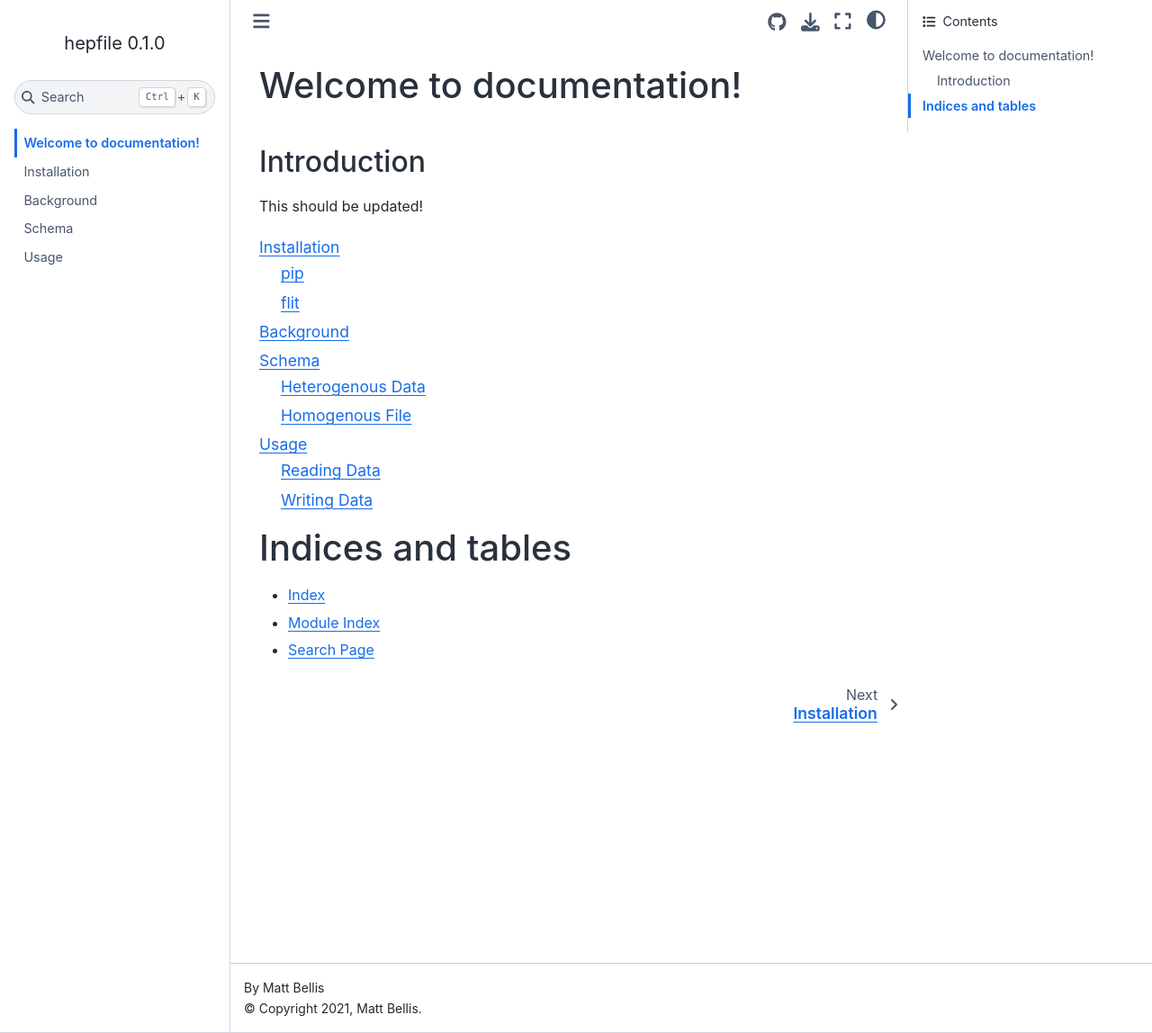
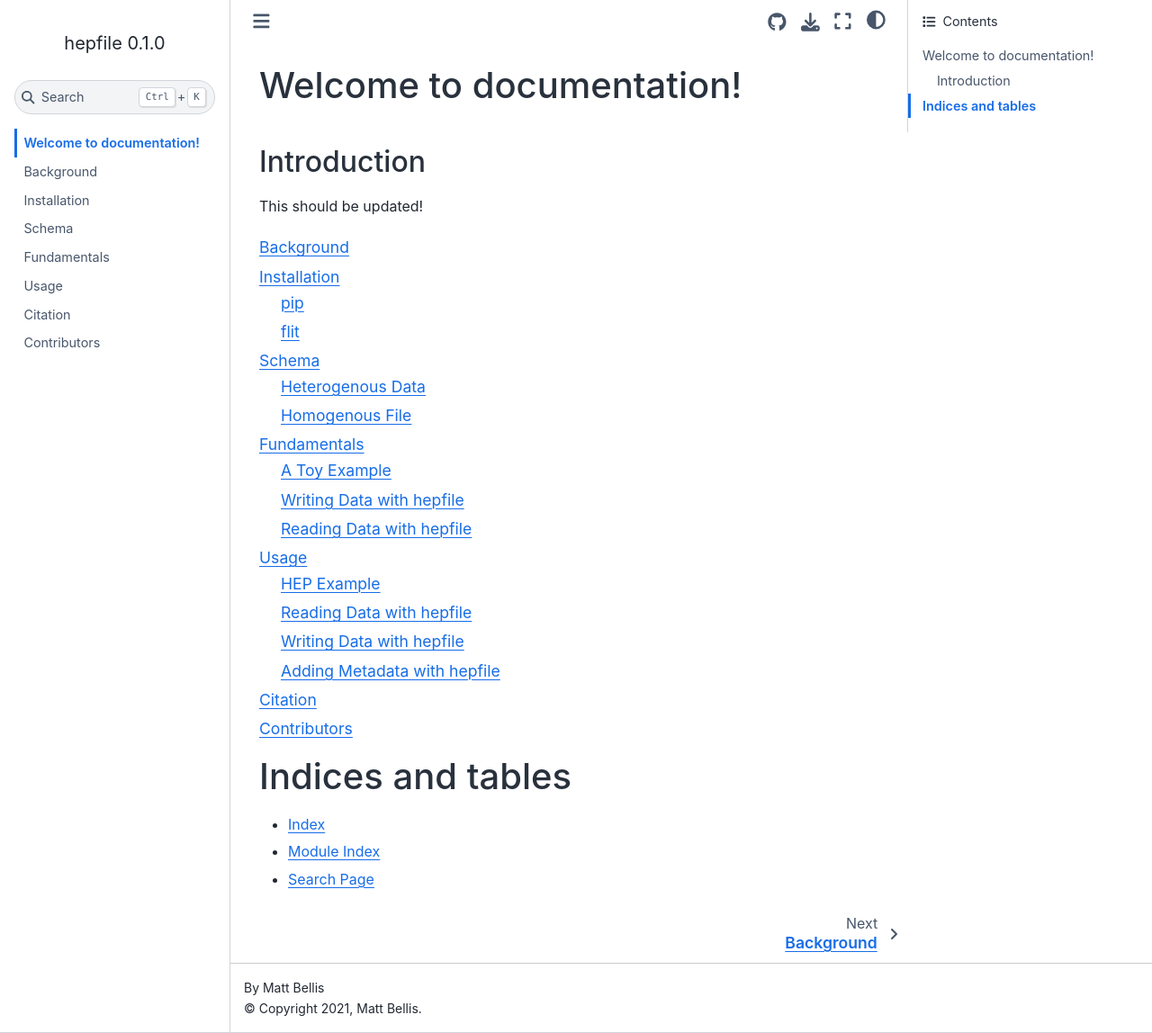
Before and after one commit to mattbellis/hepfile, a Sphinx documentation site: the page built from docs/index.rst, in a window 1280 px wide and 1148 px high. Shown: the whole window at 90% size. Built offline with Sphinx 7.4.7 and the Sphinx Book theme 1.1.4, drawn with Linux system fonts in a browser that asks for light colours; some of the changed lines change nothing that is shown.

Commit message:
added to docs

```diff
--- /dev/null
+++ b/docs/citations.rst
@@ -0,0 +1,2 @@
+Citation
+==========
--- /dev/null
+++ b/docs/contributors.rst
@@ -0,0 +1,2 @@
+Contributors
+==============
--- /dev/null
+++ b/docs/fundamentals.rst
@@ -0,0 +1,115 @@
+Fundamentals
+=========================
+
+A Toy Example
+---------------
+
+To illustrate how to use hepfile with example, we imagine a researcher conducting
+a census on a town. Each household in the town has some non-constant number of people
+in it, some non-constant number of vehicles, and only one residence. The people, vehicles,
+and residence all have data associated with them, which we locate in .csv files.
+(PICTURE BELOW)
+
+In hepfile, all the data can be grouped into **buckets**, which in this case can be associated with
+households (and the Household ID). *people* and *vehicles* would be separate **groups**, with all their data
+being contained in **datasets** inside each group. With *houses*, there are two separate options:
+one could either make a new group *houses*, or you could include all of its data in the
+**_SINGLETONS_GROUP_**, a special group designed to store all datasets where each bucket has one and only one
+entry from it. Because we require every household to only have one house, each household has only one entry
+from *# of bedrooms*, for example.
+
+Writing Data with hepfile
+---------------------------
+
+Before anything, we extract the data from the .csv files. (Since *houses* will not be its own group,
+it is not completely necessary to extract *houses_ID*.) ::
+
+    people = np.loadtxt('sheet1.csv', unpack=True, dtype=str,
+                        delimiter=",", comments = '$')[:, 1:]
+
+    vehicles = np.loadtxt('sheet2.csv', unpack=True, dtype=str,
+                        delimiter=",", comments = '$')[:, 1:]
+
+    houses = np.loadtxt('sheet3.csv', unpack=True, dtype=str,
+                        delimiter=",", comments = '$')[:, 1:]
+
+    people_ID = people[0][1:].astype(np.int32)
+    vehicles_ID = vehicles[0][1:].astype(np.int32)
+    houses_ID = houses[0][1:].astype(np.int32)
+
+We create the dictionary where we will be storing our data, and then create the groups inside it.
+For brevity, the **counter** for the buckets will be *ID*. It is fine to repeat the name of the counter
+because hepfile will store the counter dataset as ``f'{groupname}/ID'``. ::
+
+    town = hepfile.initialize()
+    hepfile.create_group(town, 'people', counter = 'ID')
+    hepfile.create_group(town, 'vehicles', counter = 'ID')
+
+We then create all of the datasets, both inside the created groups and _SINGLETONS_GROUP_. For the latter,
+all we need to do is not specify the group name. By passing in a list, we can create many datasets at a time,
+though all the data in the created datasets must be of the same type. ::
+
+    hepfile.create_dataset(town, ['First name','Last name','Gender ID',
+                                    'Highest degree/grade'], group = 'people', dtype = str)
+    hepfile.create_dataset(town, ['Age', 'Height', 'Yearly Income'], group = 'people', dtype = int)
+
+    hepfile.create_dataset(town, ['Type of vehicle','Gas/electric/human powered'], group = 'vehicles', dtype = str)
+    hepfile.create_dataset(town, ['# of riders', 'Year', 'Cost'], group = 'vehicles', dtype = int)
+
+    hepfile.create_dataset(town, ['houses/House/apartment/condo'], dtype = str)
+    hepfile.create_dataset(town, ['houses/# of bedrooms', 'houses/Square footage','houses/Year built',
+                                    'houses/Estimate'], dtype = int)
+    hepfile.create_dataset(town, 'houses/# of bathrooms', dtype = float)
+
+Finally, to begin packing in the data, we need to create a reusable bucket for storing the data for
+each household in the town. ::
+
+    bucket = hepfile.create_single_bucket(town)
+
+To call ``hepfile.pack`` when the bucket for the household is completely full, we loop over *people_ID*
+and *vehicle_ID* and check if the current bucket number matches the ID number for the row of data.
+If it does, we add the row of data to the bucket. We also increment the counter, since we need to tell
+hepfile how many rows of data each group has in every bucket. For the data from the houses, we add the row
+directly corresponding to the  bucket we are in, since there is only one house. Once all the data is in,
+we **pack** the bucket into *town*, which clears the bucket implicitly, preparing it for the next loop. ::
+
+    for i in range(0,4):
+    for j in range(len(people_ID)):
+        if people_ID[j] == i:
+            bucket['people/First name'].append(people[1, j])
+            bucket['people/Last name'].append(people[2, j])
+            bucket['people/Gender ID'].append(people[3, j])
+            bucket['people/Age'].append(people[4, j].astype(np.int32))
+            bucket['people/Height'].append(people[5, j].astype(np.int32))
+            bucket['people/Yearly Income'].append(people[6, j].astype(np.int32))
+            bucket['people/Highest degree/grade'].append(people[6, j])
+            bucket['people/ID'] += 1
+
+    for j in range(len(vehicles_ID)):
+        if vehicles_ID[j] == i:
+            bucket['vehicles/Type of vehicle'].append(vehicles[1, j+)
+            bucket['vehicles/# of riders'].append(vehicles[2, j].astype(np.int32))
+            bucket['vehicles/Gas/electric/human powered'].append(vehicles[3, j])
+            bucket['vehicles/Year'].append(vehicles[4, j].astype(np.int32))
+            bucket['vehicles/Cost'].append(vehicles[5, j].astype(np.int32))
+            bucket['vehicles/ID'] += 1
+
+    bucket['houses/House/apartment/condo'] = houses[1, i]
+    bucket['houses/# of bedrooms'] = houses[2, i].astype(np.int32)
+    bucket['houses/# of bathrooms'] = houses[3, i].astype(np.float32)
+    bucket['houses/Square footage'] = houses[4, i].astype(np.int32)
+    bucket['houses/Year built'] = houses[5, i].astype(np.int32)
+    bucket['houses/Estimate'] = houses[6, i].astype(np.int32)
+
+    hep.pack(town, bucket)
+
+Finally, we write the dictionary into our HDF5 file! ::
+
+    hep.write_to_file('town_hep_long.hdf5', town,force_single_precision=False)
+
+A complete program with all this code can be found in the examples folder, under csvreader_long.py,
+and a more compact program that doesn't rely on manually inputting the columns can be found in
+csvreader.py.
+
+Reading Data with hepfile
+----------------------------
--- a/docs/index.rst
+++ b/docs/index.rst
@@ -9,7 +9,7 @@ Introduction
 This should be updated!
 
 .. toctree::
-   :maxdepth: 2
+   :maxdepth: 3
    :titlesonly:
    :caption: Contents
    :glob:
@@ -17,10 +17,14 @@ This should be updated!
 .. toctree::
    :maxdepth: 2
 
+   background
    installation
-   background
    schema
+   fundamentals
    usage
+   citations
+   contributors
+
 
 
 
--- a/docs/usage.rst
+++ b/docs/usage.rst
@@ -1,13 +1,16 @@
 ======
- Usage
+Usage
 ======
+
+HEP Example
+-------------
 
 Here we will go through the steps involved in analyzing HEP data pulled from an HDF5
 file, and creating a file of random data using hepfile functions. As an example, we
 will be calculating (insert something to )
 
-Reading Data
-------------
+Reading Data with hepfile
+--------------------------
 
 We begin with a file, and load it into an empty data dictionary::
 
@@ -20,5 +23,9 @@ data from some specific event.
 
 
 
-Writing Data
-------------
+Writing Data with hepfile
+---------------------------
+
+
+Adding Metadata with hepfile
+-----------------------------
```
